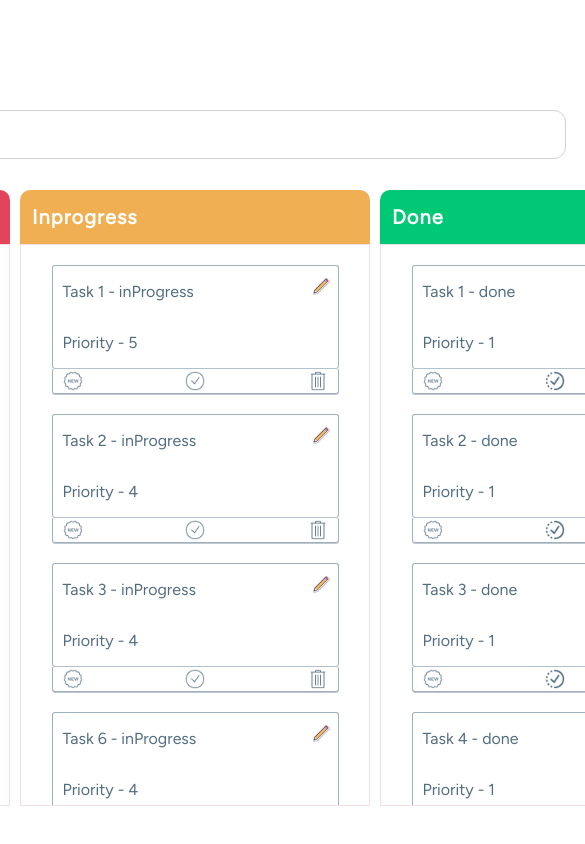
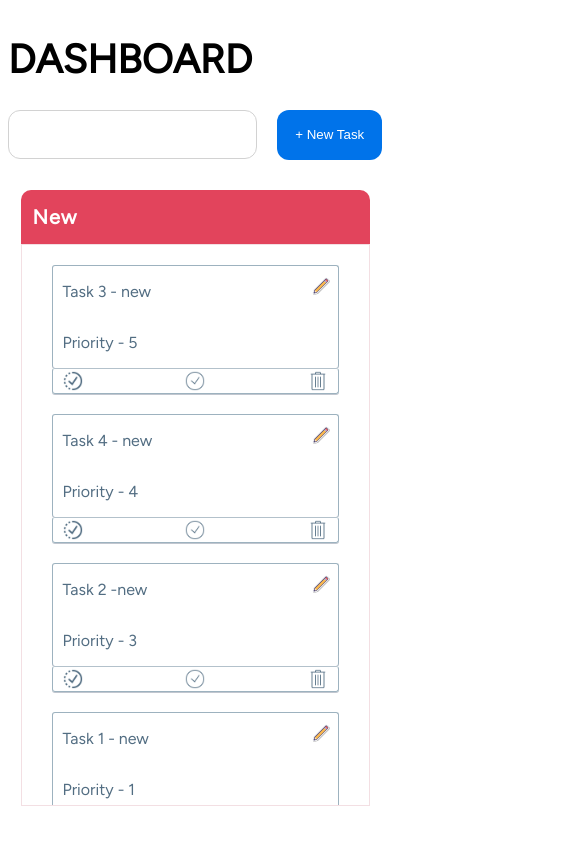
Before and after one commit to anadiradze/toDoApp, an Angular app: page / in a window 390 px wide. Shown: the top 844 px of the page, 585 px wide, since content can reach past the window. Built offline with nearby package versions, Linux system fonts and the light colour scheme; data requests are answered from the project's data file.

Commit message:
feat: add some responsive classes

```diff
--- a/src/app/components/dashboard/dashboard.component.css
+++ b/src/app/components/dashboard/dashboard.component.css
@@ -10,10 +10,12 @@
 }
 
 .board-lists {
-  display: grid;
-  grid-auto-columns: 350px;
-  grid-auto-flow: column;
-  grid-gap: 10px;
+  display: flex;
+  justify-content: center;
+  align-items: flex-start;
+  flex-wrap: wrap;
+  column-gap: 25px;
+  row-gap: 50px;
 }
 
 .newTask {
@@ -29,6 +31,7 @@ h1 {
   color: black;
 }
 .inputAndButton {
+  width: 100%;
   display: flex;
   justify-content: center;
   align-items: center;
@@ -37,7 +40,7 @@ h1 {
 }
 
 .searchInput {
-  width: 900px;
+  width: 90%;
   height: 45px;
   border: 1px solid #d2d2d2;
   border-radius: 12px;
--- a/src/app/shared/components/list-item/list-item.component.css
+++ b/src/app/shared/components/list-item/list-item.component.css
@@ -10,7 +10,7 @@
   box-shadow: 0 1px 0 rgba(9, 30, 66, 0.25);
   border: #9db2bf 1px solid;
   padding: 0 10px;
-  margin: 20px 10px 0px 10px;
+  margin: 20px 30px 0px 30px;
   width: 265px;
   color: #526d82;
   border-bottom: none;
```
